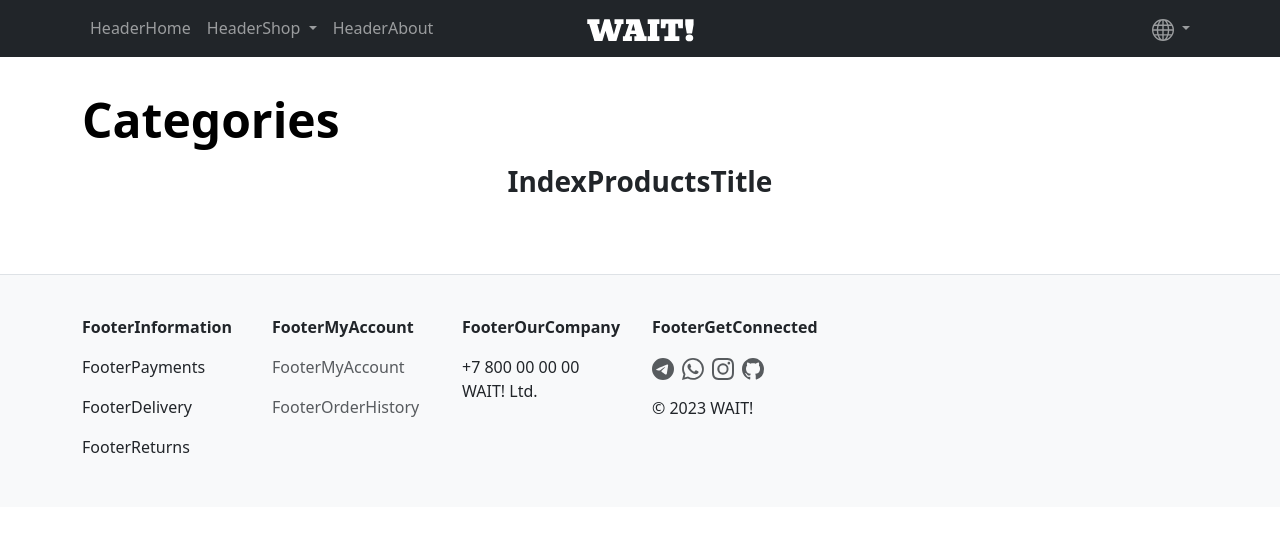
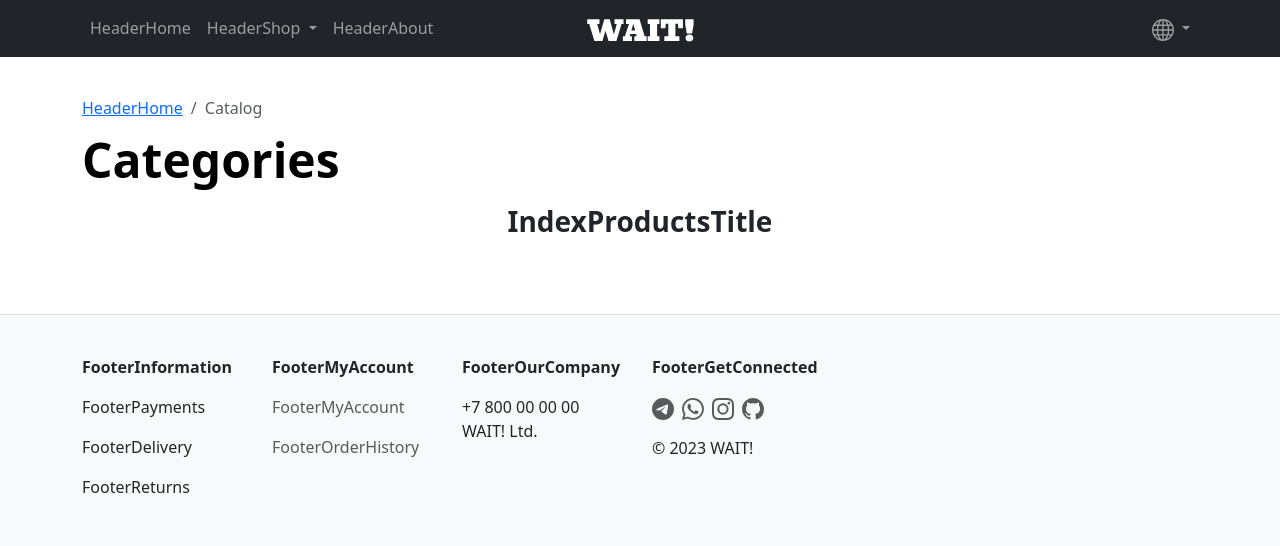
Before and after one commit to roaddust2/wait-web, a Django app: page /en/catalog/ in a window 1280 px wide. Shown: the top 546 px of the page. Run offline with Django 4.2, Linux system fonts and the light colour scheme; data that the repository does not hold is empty; some libraries are stand-ins or nearby versions.

Commit message:
Add breadcrumbs

```diff
--- a/templates/catalog.html
+++ b/templates/catalog.html
@@ -3,6 +3,19 @@
 {% block content %}
 <section class="py-3 py-lg-5">
     <div class="container">
+
+        <!-- Breadcrumbs -->
+        <nav aria-label="breadcrumb">
+            <ol class="breadcrumb">
+              <li class="breadcrumb-item"><a href="{% url 'index' %}">{% translate 'HeaderHome' %}</a></li>
+              {% if category %}
+              <li class="breadcrumb-item"><a href="{% url 'catalog' %}">{% translate 'Catalog' %}</a></li>
+              <li class="breadcrumb-item active" aria-current="page">{{ category.int_name }}</li>
+              {% else %}
+              <li class="breadcrumb-item active" aria-current="page">{% translate 'Catalog' %}</li>
+              {% endif %}
+            </ol>
+        </nav>
 
         {% if category %}
         <!-- Category block -->
```
Also changed, not shown: templates/product.html (+9 -0 lines), locale/en/LC_MESSAGES/django.po, locale/ru/LC_MESSAGES/django.po, locale/tt/LC_MESSAGES/django.po, 2 other files.
